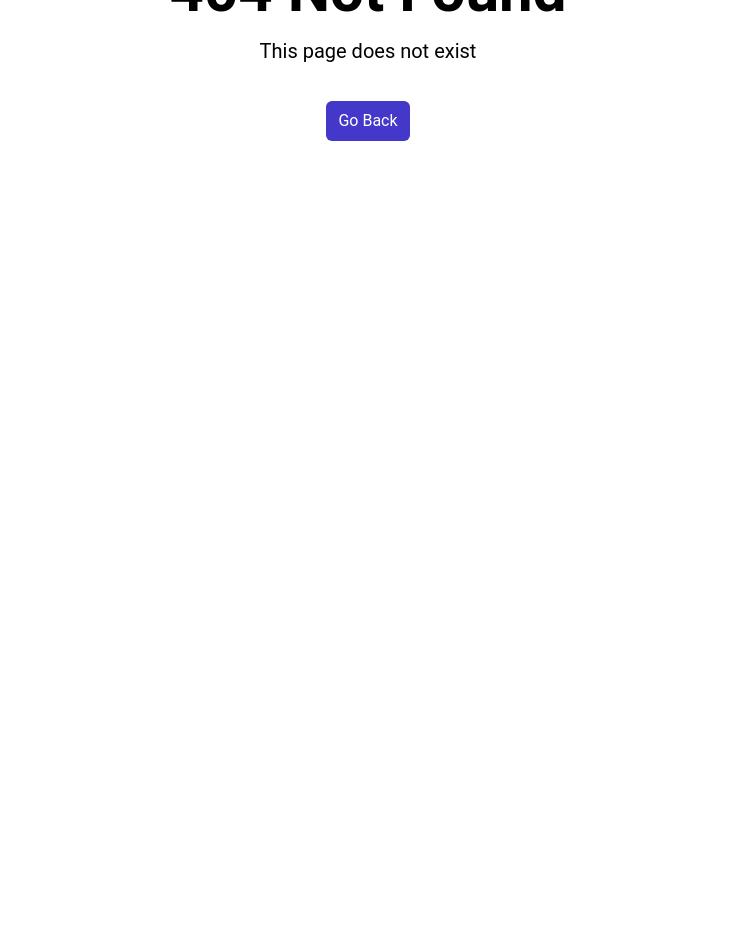
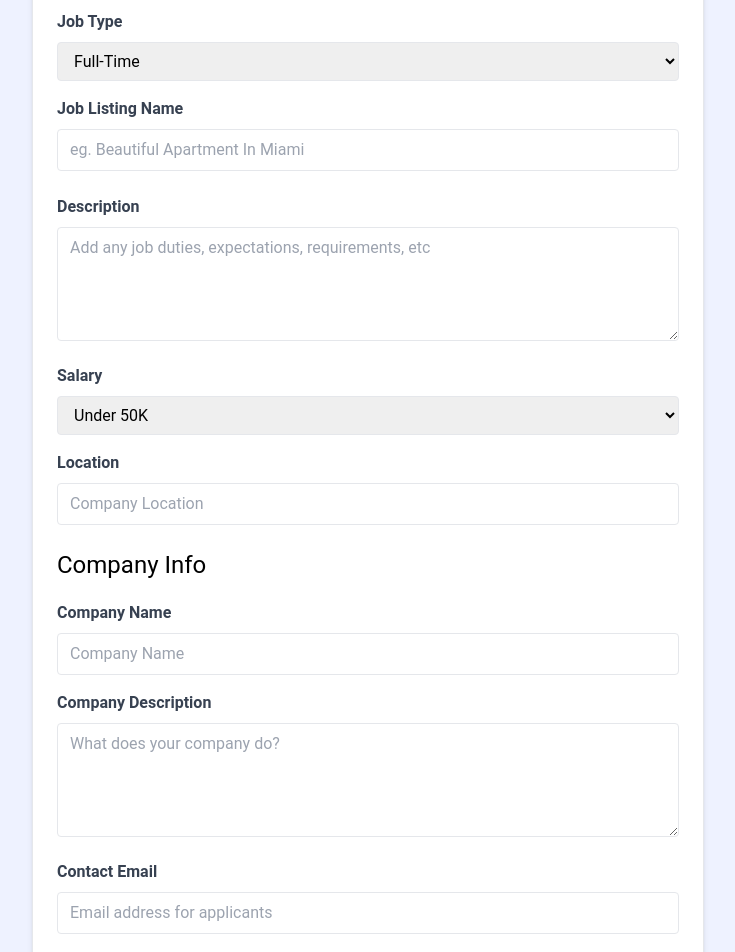
Before and after one commit to 5codeman/Job-Seeker, a React (Vite) app in the folder Frontend/: page /add-job in a window 1280 px wide. Before the commit this address had no page. Shown: the part 260-1212 px from the top of the page, without its empty margins (272-1007 px from the left). Before the commit the page ends 800 px from the top, so only its background shows below. Built offline with nearby package versions, Linux system fonts and the light colour scheme.

Commit message:
Completed with add job page and did Succesfully POST request

```diff
--- a/Frontend/src/App.jsx
+++ b/Frontend/src/App.jsx
@@ -11,15 +11,29 @@
 import JobsPage from './pages/JobsPage';
 import NotFoundPage from './pages/NotFoundPage';
 import JobDetailsPage, { jobLoader } from './pages/JobDetailsPage';
+import AddJobPage from './pages/AddJobPage';
 
 
 const App = () => {
+  // Add New Job
+  const addJob = async (newJob) => {
+    const res = await fetch('/api/jobs', {
+      method: 'POST',
+      headers: {
+        'Content-Type': 'application/json',
+      },
+      body: JSON.stringify(newJob),
+    });
+    return;
+  };
+
   const router = createBrowserRouter(
     createRoutesFromElements(
       <Route path='/' element={<MainLayout />}>
         <Route index element={<HomePage />} />
         <Route path='/jobs' element={<JobsPage />} />
         <Route path= '/jobs/:id' element={<JobDetailsPage />} loader={jobLoader} />
+        <Route path='/add-job' element={<AddJobPage addJobSubmit={addJob} />} />
         <Route path='*' element={<NotFoundPage />} />
       </Route>
     )
--- a/Frontend/src/components/JobListingCard.jsx
+++ b/Frontend/src/components/JobListingCard.jsx
@@ -29,7 +29,7 @@
           {showFullDescription ? 'Less' : 'More'}
         </button>
 
-        <h3 className='text-indigo-500 mb-2'>{job.salary} LPA</h3>
+        <h3 className='text-indigo-500 mb-2'>{job.salary}/Month</h3>
 
         <div className='border border-gray-100 mb-5'></div>
 
--- a/Frontend/src/components/Navbar.jsx
+++ b/Frontend/src/components/Navbar.jsx
@@ -23,7 +23,7 @@
                 alt="React Jobs"
               />
               <span className="hidden md:block text-white text-2xl font-bold ml-2"
-                >React Jobs</span>
+                >Job Finder</span>
             </NavLink>
             <div className="md:ml-auto">
               <div className="flex space-x-2">
--- a/Frontend/src/jobs.json
+++ b/Frontend/src/jobs.json
@@ -83,6 +83,20 @@
         "contactEmail": "contact@ipsumlorem.com",
         "contactPhone": "9876543210"
       }
+    },
+    {
+      "id": "3086",
+      "title": "Backend Developer",
+      "type": "Full-Time",
+      "location": "Bangalore, Karnataka, IND",
+      "description": "Join our team as a Back-End Developer in Bengaluru. We are looking for a skilled and enthusiastic individual to help us create innovative web solutions. Competitive salary and great benefits package available.",
+      "salary": "Over 200K",
+      "company": {
+        "name": "Google",
+        "description": "Google is a rapidly growing technology company specializing in Google Search and various google apps. We offer a dynamic and collaborative work environment where employees are encouraged to think creatively and innovate.",
+        "contactEmail": "googletestmail123@gmail.com",
+        "contactPhone": "9876543210"
+      }
     }
   ]
 }
--- /dev/null
+++ b/Frontend/src/pages/AddJobPage.jsx
@@ -0,0 +1,238 @@
+import React from 'react'
+import { useState } from 'react';
+import { useNavigate } from 'react-router-dom';
+// import { toast } from 'react-toastify';
+
+const AddJobPage = ({ addJobSubmit }) => {
+  const [title, setTitle] = useState('');
+  const [type, setType] = useState('Full-Time');
+  const [location, setLocation] = useState('');
+  const [description, setDescription] = useState('');
+  const [salary, setSalary] = useState('Under 50K');
+  const [companyName, setCompanyName] = useState('');
+  const [companyDescription, setCompanyDescription] = useState('');
+  const [contactEmail, setContactEmail] = useState('');
+  const [contactPhone, setContactPhone] = useState('');
+
+  const navigate = useNavigate();
+
+  const submitForm = (e) => {
+    e.preventDefault();
+
+    const newJob = {
+      title,
+      type,
+      location,
+      description,
+      salary,
+      company: {
+        name: companyName,
+        description: companyDescription,
+        contactEmail,
+        contactPhone,
+      },
+    };
+
+    addJobSubmit(newJob);
+
+    // toast.success('Job Added Successfully');
+
+    return navigate('/jobs');
+  };
+
+  return (
+    <section className='bg-indigo-50'>
+      <div className='container m-auto max-w-2xl py-24'>
+        <div className='bg-white px-6 py-8 mb-4 shadow-md rounded-md border m-4 md:m-0'>
+          <form onSubmit={submitForm}>
+            <h2 className='text-3xl text-center font-semibold mb-6'>Add Job</h2>
+
+            <div className='mb-4'>
+              <label
+                htmlFor='type'
+                className='block text-gray-700 font-bold mb-2'
+              >
+                Job Type
+              </label>
+              <select
+                id='type'
+                name='type'
+                className='border rounded w-full py-2 px-3'
+                required
+                value={type}
+                onChange={(e) => setType(e.target.value)}
+              >
+                <option value='Full-Time'>Full-Time</option>
+                <option value='Part-Time'>Part-Time</option>
+                <option value='Remote'>Remote</option>
+                <option value='Internship'>Internship</option>
+              </select>
+            </div>
+
+            <div className='mb-4'>
+              <label className='block text-gray-700 font-bold mb-2'>
+                Job Listing Name
+              </label>
+              <input
+                type='text'
+                id='title'
+                name='title'
+                className='border rounded w-full py-2 px-3 mb-2'
+                placeholder='eg. Beautiful Apartment In Miami'
+                required
+                value={title}
+                onChange={(e) => setTitle(e.target.value)}
+              />
+            </div>
+            <div className='mb-4'>
+              <label
+                htmlFor='description'
+                className='block text-gray-700 font-bold mb-2'
+              >
+                Description
+              </label>
+              <textarea
+                id='description'
+                name='description'
+                className='border rounded w-full py-2 px-3'
+                rows='4'
+                placeholder='Add any job duties, expectations, requirements, etc'
+                value={description}
+                onChange={(e) => setDescription(e.target.value)}
+              ></textarea>
+            </div>
+
+            <div className='mb-4'>
+              <label
+                htmlFor='type'
+                className='block text-gray-700 font-bold mb-2'
+              >
+                Salary
+              </label>
+              <select
+                id='salary'
+                name='salary'
+                className='border rounded w-full py-2 px-3'
+                required
+                value={salary}
+                onChange={(e) => setSalary(e.target.value)}
+              >
+                <option value='Under 50K'>Under 50K</option>
+                <option value='50K - 60K'>50K - 60K</option>
+                <option value='60K - 70K'>60K - 70K</option>
+                <option value='70K - 80K'>70K - 80K</option>
+                <option value='80K - 90K'>80K - 90K</option>
+                <option value='90K - 100K'>90K - 100K</option>
+                <option value='100K - 125K'>100K - 125K</option>
+                <option value='125K - 150K'>125K - 150K</option>
+                <option value='150K - 175K'>150K - 175K</option>
+                <option value='175K - 200K'>175K - 200K</option>
+                <option value='Over 200K'>Over 200K</option>
+              </select>
+            </div>
+
+            <div className='mb-4'>
+              <label className='block text-gray-700 font-bold mb-2'>
+                Location
+              </label>
+              <input
+                type='text'
+                id='location'
+                name='location'
+                className='border rounded w-full py-2 px-3 mb-2'
+                placeholder='Company Location'
+                required
+                value={location}
+                onChange={(e) => setLocation(e.target.value)}
+              />
+            </div>
+
+            <h3 className='text-2xl mb-5'>Company Info</h3>
+
+            <div className='mb-4'>
+              <label
+                htmlFor='company'
+                className='block text-gray-700 font-bold mb-2'
+              >
+                Company Name
+              </label>
+              <input
+                type='text'
+                id='company'
+                name='company'
+                className='border rounded w-full py-2 px-3'
+                placeholder='Company Name'
+                value={companyName}
+                onChange={(e) => setCompanyName(e.target.value)}
+              />
+            </div>
+
+            <div className='mb-4'>
+              <label
+                htmlFor='company_description'
+                className='block text-gray-700 font-bold mb-2'
+              >
+                Company Description
+              </label>
+              <textarea
+                id='company_description'
+                name='company_description'
+                className='border rounded w-full py-2 px-3'
+                rows='4'
+                placeholder='What does your company do?'
+                value={companyDescription}
+                onChange={(e) => setCompanyDescription(e.target.value)}
+              ></textarea>
+            </div>
+
+            <div className='mb-4'>
+              <label
+                htmlFor='contact_email'
+                className='block text-gray-700 font-bold mb-2'
+              >
+                Contact Email
+              </label>
+              <input
+                type='email'
+                id='contact_email'
+                name='contact_email'
+                className='border rounded w-full py-2 px-3'
+                placeholder='Email address for applicants'
+                required
+                value={contactEmail}
+                onChange={(e) => setContactEmail(e.target.value)}
+              />
+            </div>
+            <div className='mb-4'>
+              <label
+                htmlFor='contact_phone'
+                className='block text-gray-700 font-bold mb-2'
+              >
+                Contact Phone
+              </label>
+              <input
+                type='tel'
+                id='contact_phone'
+                name='contact_phone'
+                className='border rounded w-full py-2 px-3'
+                placeholder='Optional phone for applicants'
+                value={contactPhone}
+                onChange={(e) => setContactPhone(e.target.value)}
+              />
+            </div>
+
+            <div>
+              <button
+                className='bg-indigo-500 hover:bg-indigo-600 text-white font-bold py-2 px-4 rounded-full w-full focus:outline-none focus:shadow-outline'
+                type='submit'
+              >
+                Add Job
+              </button>
+            </div>
+          </form>
+        </div>
+      </div>
+    </section>
+  );
+};
+export default AddJobPage;
--- a/Frontend/src/pages/JobDetailsPage.jsx
+++ b/Frontend/src/pages/JobDetailsPage.jsx
@@ -60,7 +60,7 @@
                   Salary
                 </h3>
 
-                <p className='mb-4'>{job.salary} LPA</p>
+                <p className='mb-4'>{job.salary}/Month</p>
               </div>
             </main>
 
```
